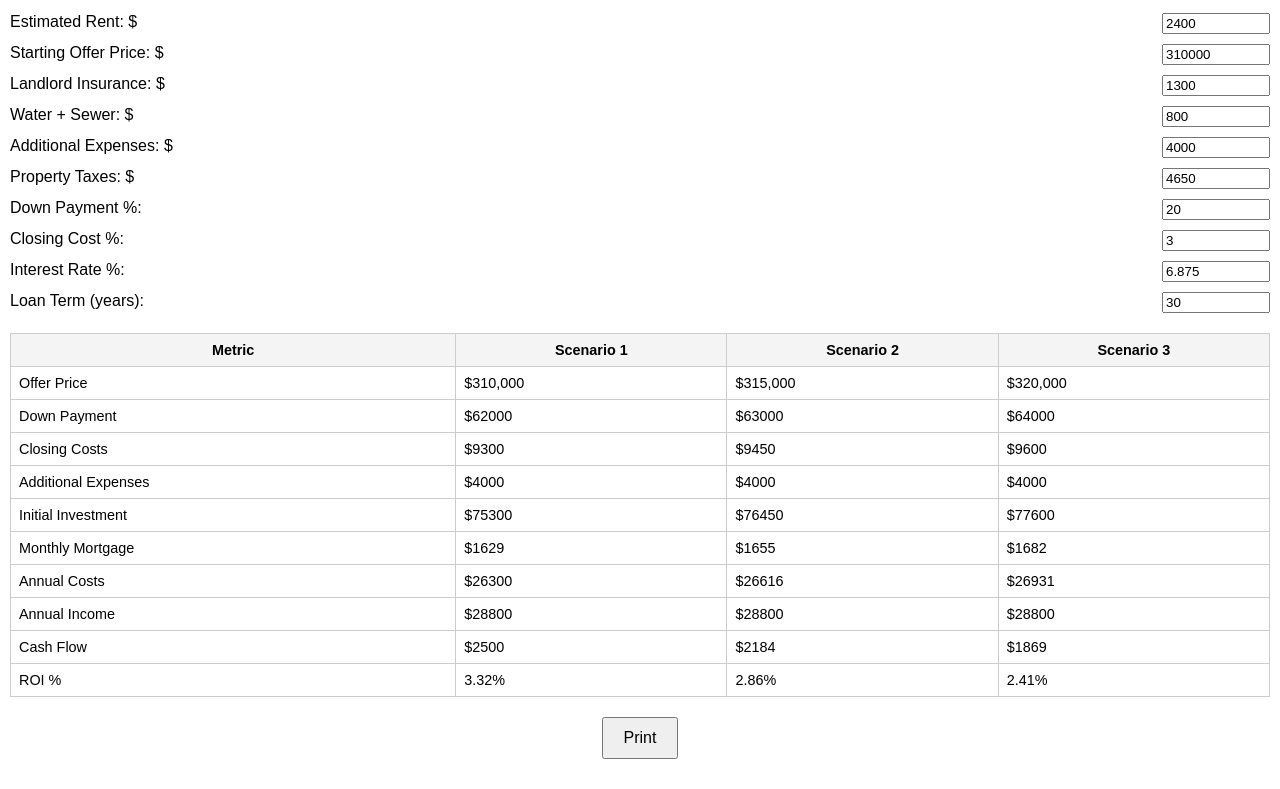
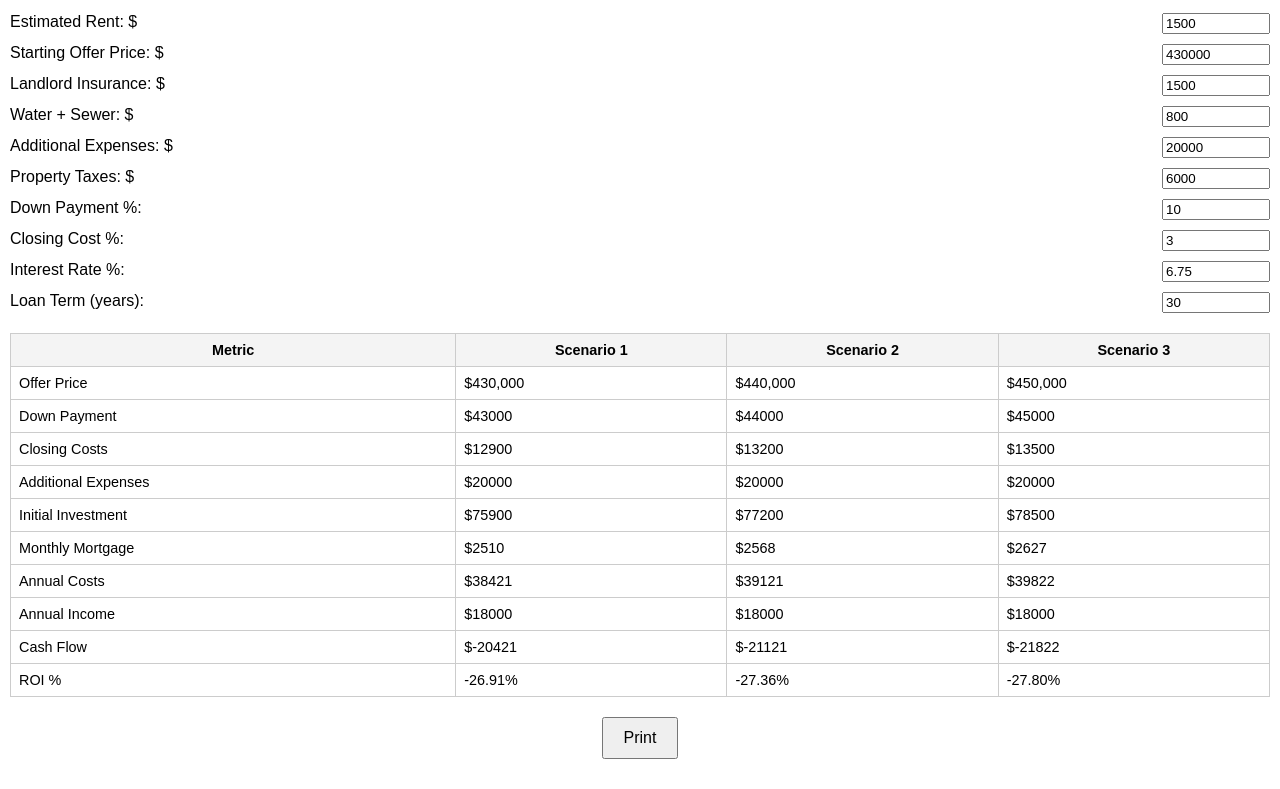
Before and after one commit to prumale/rental-investment-calc, a plain HTML site: page index.html in a window 1280 px wide. Shown: the part 57-846 px from the top of the page. Drawn offline with Linux system fonts and the light colour scheme.

Commit message:
Update index.html
Updated the increment by 10000

```diff
--- a/index.html
+++ b/index.html
@@ -70,15 +70,15 @@
   <h1>Rental Investment Calculator</h1>
 
   <div class="inputs" oninput="calculate()">
-    <label>Estimated Rent: $<input type="number" id="rent" value="2400"></label>
-    <label>Starting Offer Price: $<input type="number" id="startOffer" value="310000"></label>
-    <label>Landlord Insurance: $<input type="number" id="insurance" value="1300"></label>
+    <label>Estimated Rent: $<input type="number" id="rent" value="1500"></label>
+    <label>Starting Offer Price: $<input type="number" id="startOffer" value="430000"></label>
+    <label>Landlord Insurance: $<input type="number" id="insurance" value="1500"></label>
     <label>Water + Sewer: $<input type="number" id="utilities" value="800"></label>
-    <label>Additional Expenses: $<input type="number" id="additional" value="4000"></label>
-    <label>Property Taxes: $<input type="number" id="taxes" value="4650"></label>
-    <label>Down Payment %: <input type="number" id="downPaymentPercent" value="20"></label>
+    <label>Additional Expenses: $<input type="number" id="additional" value="20000"></label>
+    <label>Property Taxes: $<input type="number" id="taxes" value="6000"></label>
+    <label>Down Payment %: <input type="number" id="downPaymentPercent" value="10"></label>
     <label>Closing Cost %: <input type="number" id="closingCostPercent" value="3"></label>
-    <label>Interest Rate %: <input type="number" id="interestRate" value="6.875"></label>
+    <label>Interest Rate %: <input type="number" id="interestRate" value="6.75"></label>
     <label>Loan Term (years): <input type="number" id="loanTerm" value="30"></label>
   </div>
 
@@ -99,7 +99,7 @@
       const taxes = parseFloat(document.getElementById('taxes').value) || 0;
       const startOffer = parseFloat(document.getElementById('startOffer').value) || 0;
 
-      const scenarios = Array.from({ length: 3 }, (_, i) => startOffer + i * 5000);
+      const scenarios = Array.from({ length: 3 }, (_, i) => startOffer + i * 10000);
 
       const labels = [
         'Offer Price',
```
